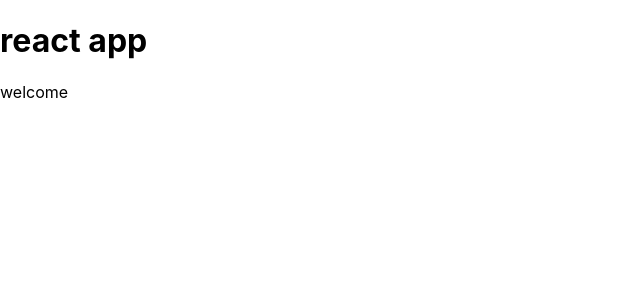
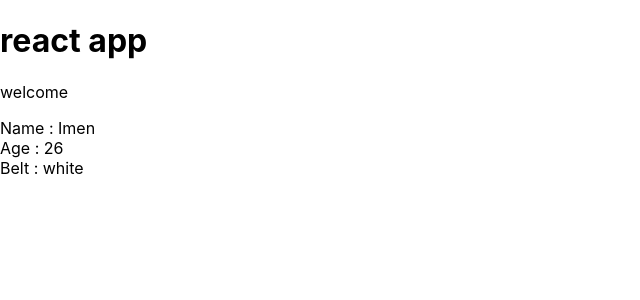
Before and after one commit to imenattatra/react-redux-tuto, a React (Create React App) app in the folder myapp/: page / in a window 1280 px wide. Shown: the top 300 px of the page, without its empty margins (0-640 px from the left). Built offline with nearby package versions, Linux system fonts and the light colour scheme.

Commit message:
add nested component with props

```diff
--- a/myapp/src/App.js
+++ b/myapp/src/App.js
@@ -1,4 +1,5 @@
 import React, { Component } from 'react';
+import Ninjas from './Ninjas';
 
 class App extends  Component{
   render(){
@@ -6,6 +7,7 @@ class App extends  Component{
       <div className="App">
         <h1>react app</h1>
         <p>welcome</p>
+        <Ninjas name='Imen' age='26' belt='white'/>
       </div>
       );
   };
--- /dev/null
+++ b/myapp/src/Ninjas.js
@@ -0,0 +1,15 @@
+import React, { Component } from 'react';
+
+class Ninjas extends Component{
+    render(){
+        return(
+            <div className="ninja">
+                <div>Name : {this.props.name}</div>
+                <div>Age : {this.props.age}</div>
+                <div>Belt : {this.props.belt}</div>
+            </div>
+        );
+    };
+}
+
+export default Ninjas;
```
